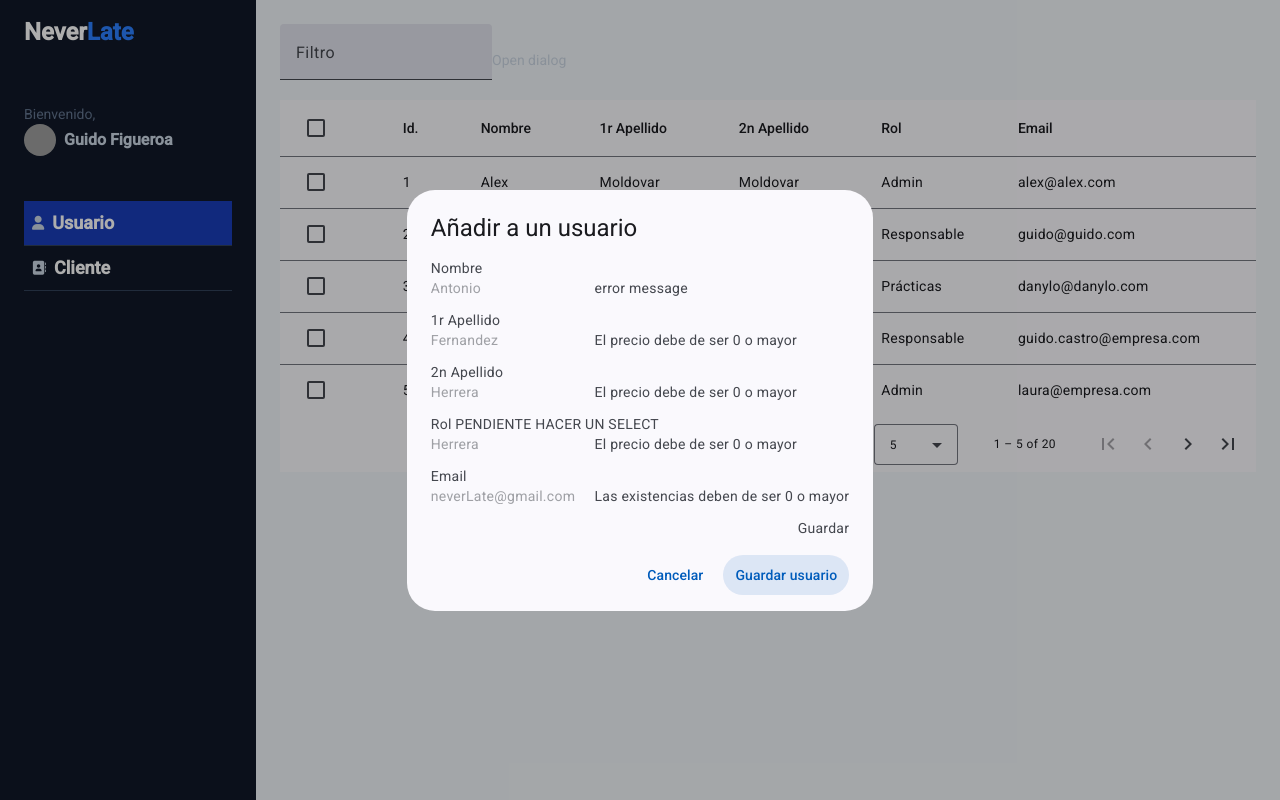
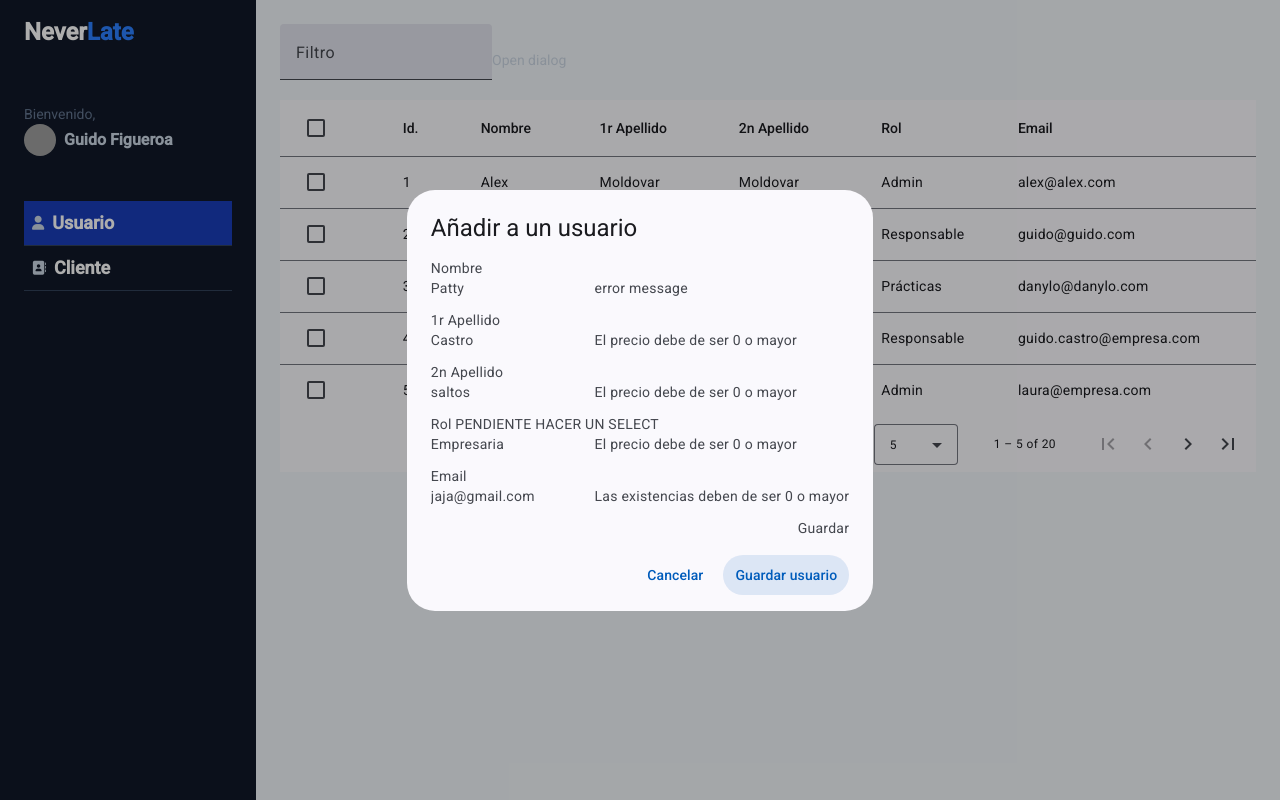
Before and after one commit to GuidoFC/NeverLate, an Angular app: page /dashboard/user in a window 1280 px wide. Both pictures are taken after a click on the button "Open dialog". Built offline with nearby package versions, Linux system fonts and the light colour scheme; grey boxes are pictures that could not be loaded.

Commit message:
Ya podemos agregar un usuario. Ahora vamos a modificar la estetica

```diff
--- a/src/app/dashboard/components/users-table/user-table-botton-add-user.componet/dialog-content-example-dialog/dialog-content-example-dialog.html
+++ b/src/app/dashboard/components/users-table/user-table-botton-add-user.componet/dialog-content-example-dialog/dialog-content-example-dialog.html
@@ -108,5 +108,5 @@
 </mat-dialog-content>
 <mat-dialog-actions align="end">
   <button matButton mat-dialog-close>Cancelar</button>
-  <button matButton [mat-dialog-close]="true" cdkFocusInitial>Guardar usuario</button>
+  <button matButton (click)="saveUser()" cdkFocusInitial>Guardar usuario</button>
 </mat-dialog-actions>
--- a/src/app/dashboard/components/users-table/user-table-botton-add-user.componet/dialog-content-example-dialog/dialog-content-example-dialog.ts
+++ b/src/app/dashboard/components/users-table/user-table-botton-add-user.componet/dialog-content-example-dialog/dialog-content-example-dialog.ts
@@ -1,7 +1,9 @@
 import {Component, inject} from '@angular/core';
-import {MatDialog, MatDialogModule} from '@angular/material/dialog';
+import {MatDialogModule} from '@angular/material/dialog';
 import {MatButtonModule} from '@angular/material/button';
-import {FormBuilder, ReactiveFormsModule} from '@angular/forms';
+import {FormBuilder, ReactiveFormsModule, Validators} from '@angular/forms';
+import {UserService} from '../../../../service/user.service';
+import {TableUser} from '../../../../interface/interface-tableUser';
 
 @Component({
   selector: 'app-dialog-content-example-dialog',
@@ -13,12 +15,28 @@ import {FormBuilder, ReactiveFormsModule} from '@angular/forms';
 export class DialogContentExampleDialog {
 
   private fb = inject(FormBuilder)
+  private userService = inject(UserService)
+
 
   myForm = this.fb.group({
-    name: [''],
-    lastName: [''],
-    secondLastName: [''],
-    rol: [''],
-    email: [''],
-  })
+    name: ['Patty', [Validators.required, Validators.minLength(3)]],
+    lastName: ['Castro', Validators.required],
+    secondLastName: ['saltos'],
+    rol: ['Empresaria', Validators.required],
+    email: ['jaja@gmail.com', [Validators.required, Validators.email]],
+  });
+
+
+  saveUser() {
+    const newUser: TableUser = {
+      id: 10,
+      firstName: this.myForm.value.name!,
+      lastName: this.myForm.value.lastName!,
+      secondLastName: this.myForm.value.secondLastName ?? '',
+      role: this.myForm.value.rol!,
+      email: this.myForm.value.email!,
+    };
+    this.userService.saveUSer(newUser)
+
+  }
 }
--- a/src/app/dashboard/service/user.service.ts
+++ b/src/app/dashboard/service/user.service.ts
@@ -174,4 +174,8 @@ export class UserService {
     return this.users;
   }
 
+  saveUSer(user: TableUser){
+    this.users.push(user)
+  }
+
 }
```
